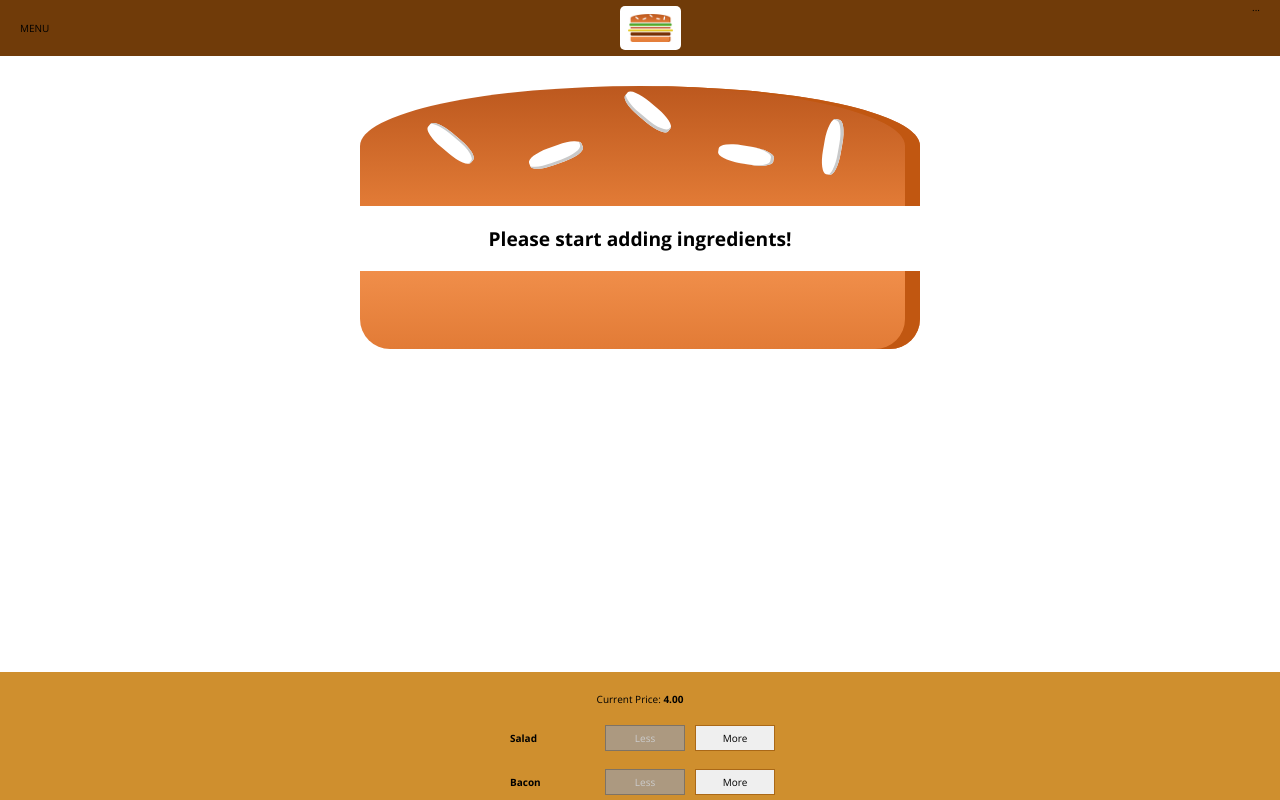
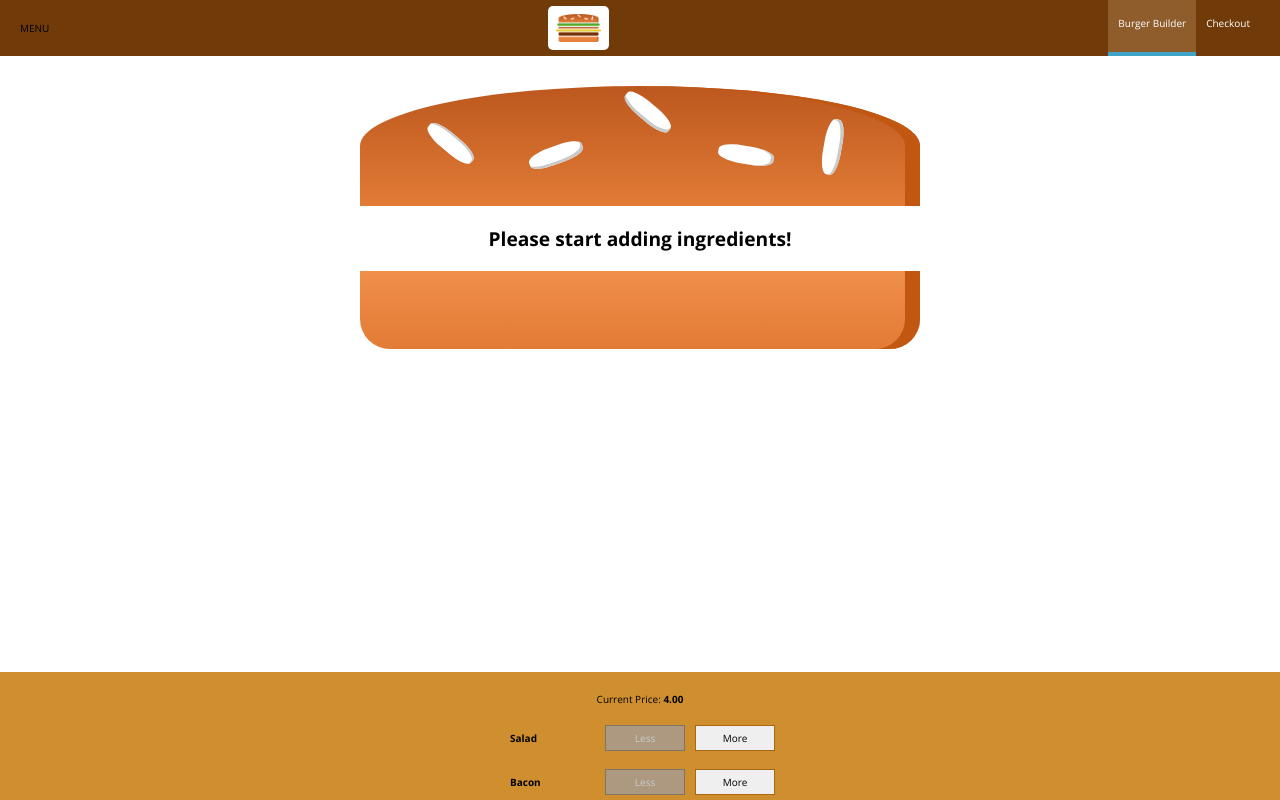
Before and after one commit to bangarangler/BurgerBuilder, a React (Create React App) app: page / in a window 1280 px wide. Shown: the top 800 px of the page. Built offline with nearby package versions, Linux system fonts and the light colour scheme.

Commit message:
Added and styled navigation links

```diff
--- /dev/null
+++ b/src/components/Navigation/NavigationItems/NavigationItem/NavigationItem.js
@@ -0,0 +1,14 @@
+import React from 'react';
+
+import classes from './NavigationItem.module.scss';
+
+const navigationItem = props => (
+      <li className={classes.NavigationItem}>
+      <a
+        href={props.link}
+        className={props.active ? classes.active : null}>{props.children}
+        </a>
+        </li>
+)
+
+export default navigationItem;
--- /dev/null
+++ b/src/components/Navigation/NavigationItems/NavigationItem/NavigationItem.module.scss
@@ -0,0 +1,27 @@
+.NavigationItem {
+  margin: 0;
+  box-sizing: border-box;
+  display: flex;
+  height: 100%;
+  align-items: center;
+
+  a {
+    color: white;
+    text-decoration: none;
+    height: 100%;
+    padding: 16px 10px;
+    border-bottom: 4px solid transparent;
+    box-sizing: border-box;
+    display: block;
+
+
+  }
+}
+
+.NavigationItem a:hover,
+.NavigationItem a:active,
+.NavigationItem a.active {
+      background-color: #8f5c2c;
+      border-bottom: 4px solid #40a4c8;
+      color: white;
+    }
--- /dev/null
+++ b/src/components/Navigation/NavigationItems/NavigationItems.js
@@ -0,0 +1,19 @@
+import React from 'react';
+
+import classes from './NavigationItems.module.scss';
+import NavigationItem from './NavigationItem/NavigationItem';
+
+const navigationItems = props => {
+  return (
+    <ul className={classes.NavigationItems}>
+      <NavigationItem
+        link="/" active>Burger Builder
+      </NavigationItem>
+      <NavigationItem link="/">
+       Checkout
+      </NavigationItem>
+    </ul>
+  )
+}
+
+export default navigationItems;
--- /dev/null
+++ b/src/components/Navigation/NavigationItems/NavigationItems.module.scss
@@ -0,0 +1,8 @@
+.NavigationItems {
+  margin: 0;
+  padding: 0;
+  list-style: none;
+  display: flex;
+  align-items: center;
+  height: 100%;
+}
--- a/src/components/Navigation/Toolbar/Toolbar.js
+++ b/src/components/Navigation/Toolbar/Toolbar.js
@@ -2,6 +2,7 @@
 
 import classes from './Toolbar.module.scss';
 import Logo from '../../Logo/Logo';
+import NavigationItems from '../NavigationItems/NavigationItems';
 
 const toolbar = props => {
   return (
@@ -9,7 +10,7 @@
       <div>MENU</div>
       <Logo />
       <nav>
-        ...
+        <NavigationItems />
       </nav>
     </header>
   )
```
